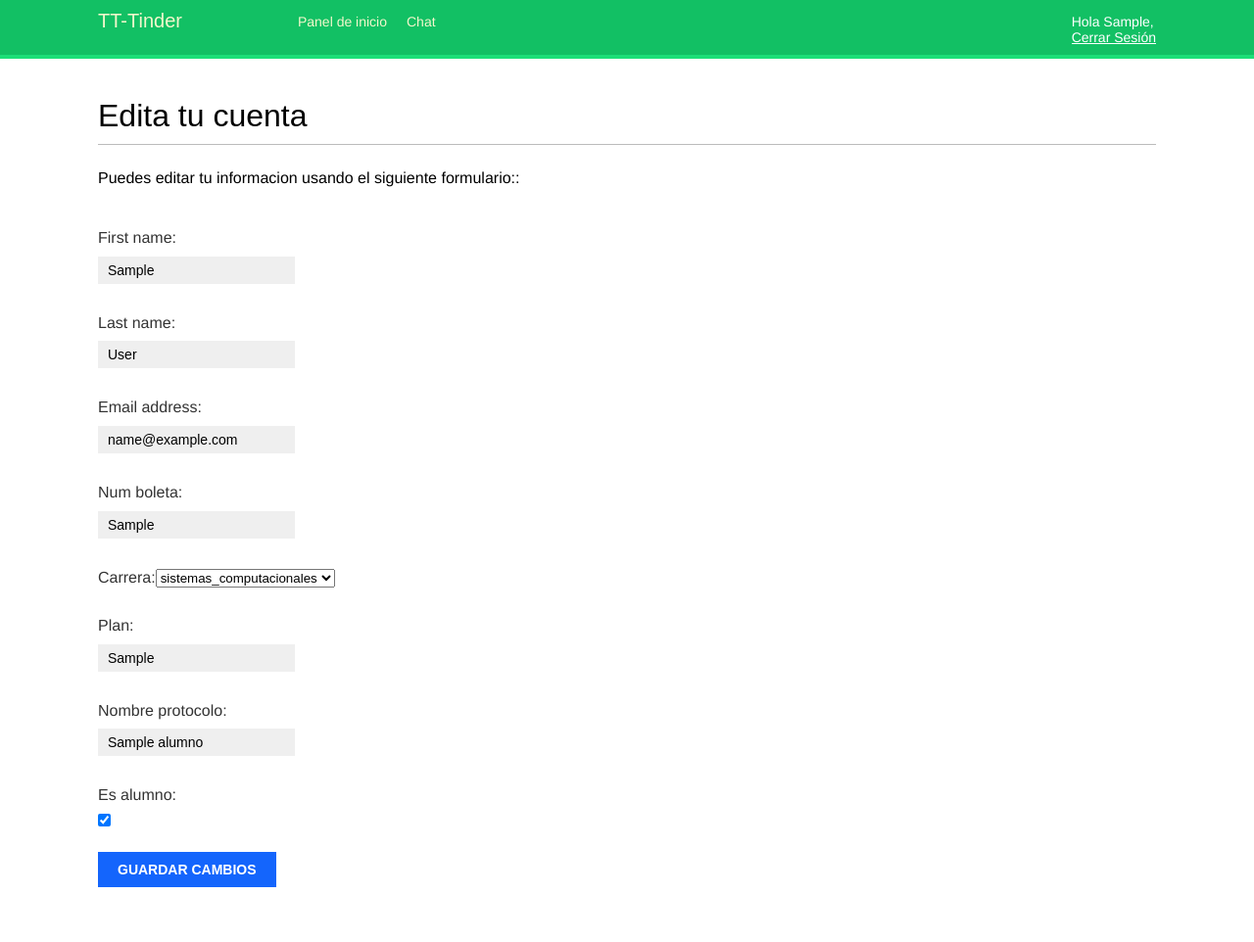
After one commit to Mart1nRH716/TT, a Django app: page /cuenta/edit/ in a window 1280 px wide. The commit adds this page. Shown: the whole page at 98% size. Run offline with Django 5.2, Linux system fonts and the light colour scheme; a user stored in the database is signed in; tables that the repository leaves empty hold one stand-in row (values such as "Sample post"); some web fonts are replaced.

Commit message:
Agregue el modulo para editar un perfil

```diff
--- a/TT/usuarios/forms.py
+++ b/TT/usuarios/forms.py
@@ -1,13 +1,14 @@
 from django import forms
 from django.contrib.auth.models import User
+from .models import Alumno, Profesor
 class LoginForm(forms.Form):
     username = forms.CharField()
     password = forms.CharField(widget=forms.PasswordInput)
 
 class UserRegistrationForm(forms.ModelForm):
     #Este modelo ya incluye: username, first_name and email
-    password = forms.CharField(label='Password',widget=forms.PasswordInput)
-    password2 = forms.CharField(label='Repeat password',widget=forms.PasswordInput)
+    password = forms.CharField(label='Contraseña',widget=forms.PasswordInput)
+    password2 = forms.CharField(label='Repite tu contraseña',widget=forms.PasswordInput)
     class Meta:
         model = User
         fields = ['username', 'first_name', 'email']
@@ -17,3 +18,16 @@ class UserRegistrationForm(forms.ModelForm):
         if cd['password'] != cd['password2']:
             raise forms.ValidationError('Las contraseñas no coinciden.')
         return cd['password2']
+
+class UserEditForm(forms.ModelForm):
+    class Meta:
+        model = User
+        fields = ['first_name', 'last_name', 'email']
+class AlumnoEditForm(forms.ModelForm):
+    class Meta:
+         model = Alumno
+         fields = ['num_boleta', 'carrera', 'plan', 'nombre_protocolo', 'es_alumno']
+class ProfesorEditForm(forms.ModelForm):
+    class Meta:
+         model = Profesor
+         fields = ['matricula', 'materias', 'es_profesor']
--- a/TT/usuarios/models.py
+++ b/TT/usuarios/models.py
@@ -1,16 +1,21 @@
 from django.db import models
-from django.contrib.auth.models import AbstractUser
+from django.conf import settings
 
-class Persona(models.Model):
-    nombre = models.CharField(max_length=20)
-    apellido = models.CharField(max_length=20)
-    edad = models.IntegerField()
-    telefono = models.CharField(max_length=10)
-    correo = models.EmailField()
-
-    class Meta:
-        ordering = ['id']
-        indexes = [models.Index(fields=['id']), ]
+"""
+Estaba viendo que la clase auth.user que viene con django implemneta casi todos estos campos
+Lo unico que faltaria el telefono y edad, pero creo que no es relevante, por lo tanto, creo que podemos
+extender el modelo de auth.user para cada modelo de Alumno y profesor
+"""
+# class Persona(models.Model):
+#     nombre = models.CharField(max_length=20)
+#     apellido = models.CharField(max_length=20)
+#     edad = models.IntegerField()
+#     telefono = models.CharField(max_length=10)
+#     correo = models.EmailField()
+#
+#     class Meta:
+#         ordering = ['id']
+#         indexes = [models.Index(fields=['id']), ]
 
 
 class Alumno(models.Model):
@@ -21,17 +26,24 @@ class Alumno(models.Model):
         LICDATOS = 'LCD', 'licencia_datos'
         IA = 'IIA', 'inteligencia_artificial'
 
+    user = models.OneToOneField(settings.AUTH_USER_MODEL,on_delete=models.CASCADE) #Con esto agregamos campos al user por default que da Django
     num_boleta = models.CharField(unique=True, max_length=255)
     carrera = models.CharField(max_length=3, choices=Carrera.choices, default=Carrera.SISTEMAS)
     plan = models.CharField(max_length=50)
     nombre_protocolo = models.CharField(max_length=50)
-    persona = models.ForeignKey(Persona, on_delete=models.CASCADE)
-
-
-    # Campo de contraseña
-    password = models.CharField(max_length=128)
-
+    es_alumno = models.BooleanField(default=True)
 
     class Meta:
         ordering = ['num_boleta']
         indexes = [models.Index(fields=['num_boleta']), ]
+
+class Profesor(models.Model):
+
+    user = models.OneToOneField(settings.AUTH_USER_MODEL,on_delete=models.CASCADE) #Con esto agregamos campos al user por default que da Django
+    matricula = models.CharField(unique=True, max_length=255)
+    materias = models.CharField(max_length=255)
+    es_profesor = models.BooleanField(default=True)
+
+    class Meta:
+        ordering = ['matricula']
+        indexes = [models.Index(fields=['matricula']), ]
--- a/TT/usuarios/templates/cuenta/dashboard.html
+++ b/TT/usuarios/templates/cuenta/dashboard.html
@@ -3,6 +3,7 @@
 {% block content %}
  <h1>Panel de inicio</h1>
  <p>Bienvido al panel de incio.</p>
- <p>asdasdfhasdjfhaskjdmxcb,zmcb,zmxbvasjdvjkads asdasdfhasdjfhaskjdmxcb,zmcb,zmxbvasjdvjkads asdasdfhasdjfhaskjdmxcb,zmcb,zmxbvasjdvjkads
- </p>
+ <p>
+  Puedes <a href="{% url "edit_alumno" %}"> cambiar tu informacion</a> o <a href="{% url "password_change" %}">acambiar tu contraseña</a>
+  </p>
 {% endblock %}
--- /dev/null
+++ b/TT/usuarios/templates/cuenta/edit.html
@@ -0,0 +1,12 @@
+{% extends "base.html" %}
+{% block title %}Edit your account{% endblock %}
+{% block content %}
+ <h1>Edita tu cuenta</h1>
+ <p>Puedes editar tu informacion usando el siguiente formulario::</p>
+ <form method="post" enctype="multipart/form-data">
+ {{ user_form.as_p }}
+ {{ alumno_form.as_p }}
+ {% csrf_token %}
+ <p><input type="submit" value="Guardar cambios"></p>
+ </form>
+{% endblock %}
--- a/TT/usuarios/urls.py
+++ b/TT/usuarios/urls.py
@@ -18,4 +18,5 @@ urlpatterns = [
     path('', include('django.contrib.auth.urls')), #ESta linea hace todo lo de arriba
     path('', views.dashboard, name='dashboard'),
     path('register/', views.register, name='register'),
+    path('edit/', views.edit_alumno, name='edit_alumno'),
 ]
--- a/TT/usuarios/views.py
+++ b/TT/usuarios/views.py
@@ -1,11 +1,26 @@
 # Create your views here.
 from django.shortcuts import render
 from django.contrib.auth.decorators import login_required
+from .models import Alumno, Profesor
+from .forms import LoginForm, UserRegistrationForm, UserEditForm, AlumnoEditForm
 
-from .forms import LoginForm, UserRegistrationForm
 @login_required
 def dashboard(request):
     return render(request,'cuenta/dashboard.html',{'section': 'dashboard'})
+
+@login_required
+def edit_alumno(request):
+    if request.method == 'POST':
+        user_form = UserEditForm(instance=request.user, data=request.POST)
+        alumno_form = AlumnoEditForm(instance=request.user.alumno, data=request.POST)
+        if user_form.is_valid() and alumno_form.is_valid():
+            user_form.save()
+            alumno_form.save()
+    else:
+        user_form = UserEditForm(instance=request.user)
+        alumno_form = AlumnoEditForm(instance=request.user.alumno)
+    return render(request,'cuenta/edit.html',{'user_form': user_form,
+                                               'alumno_form': alumno_form})
 
 def register(request):
     if request.method == 'POST':
@@ -17,6 +32,7 @@ def register(request):
              new_user.set_password(user_form.cleaned_data['password'])
              # Save the User object
              new_user.save()
+             Alumno.objects.create(user=new_user)
              return render(request,'cuenta/register_done.html',{'new_user': new_user})
     else:
         user_form = UserRegistrationForm()
```
Also changed, not shown: TT/usuarios/admin.py (+12 -11 lines), TT/usuarios/migrations/0001_initial.py.
